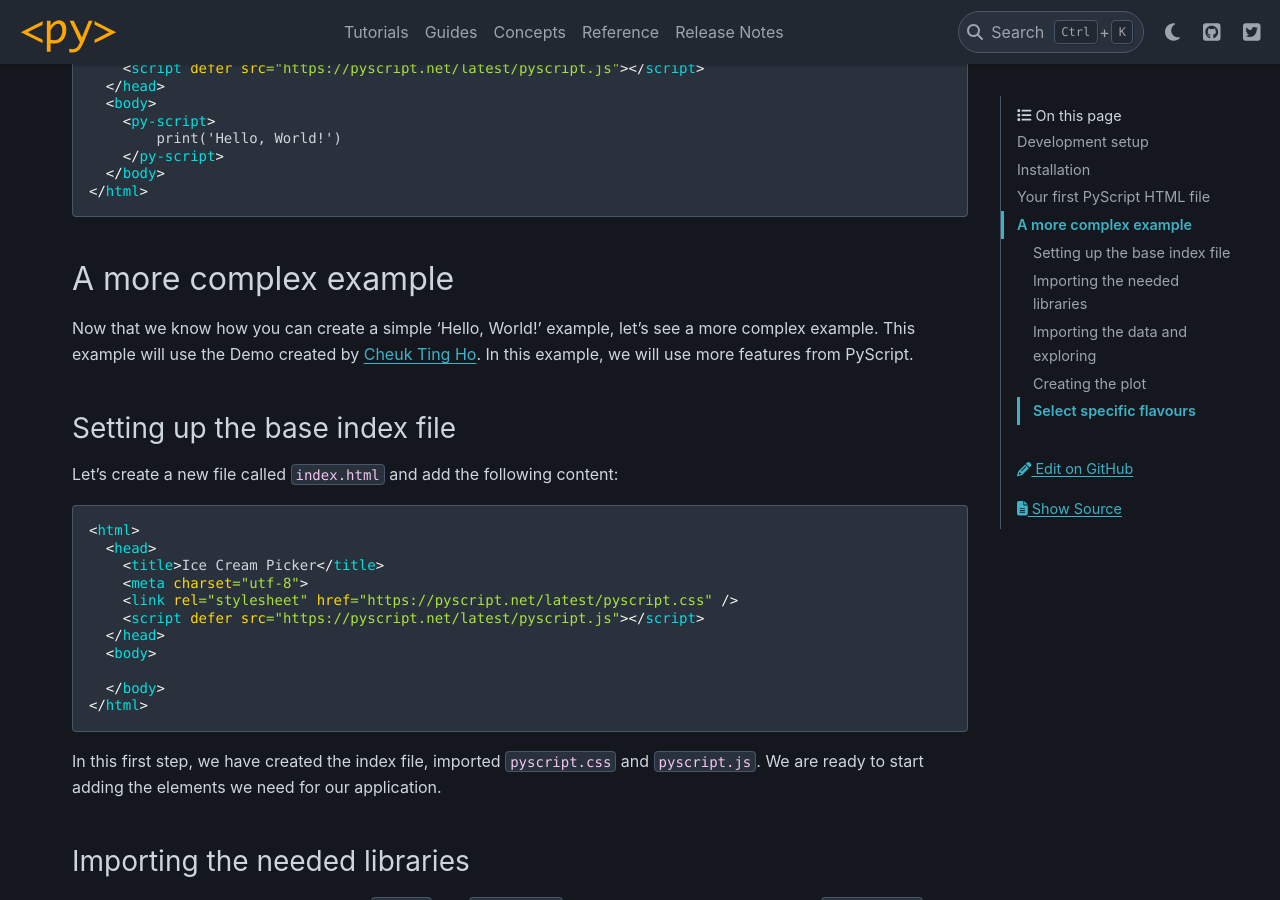
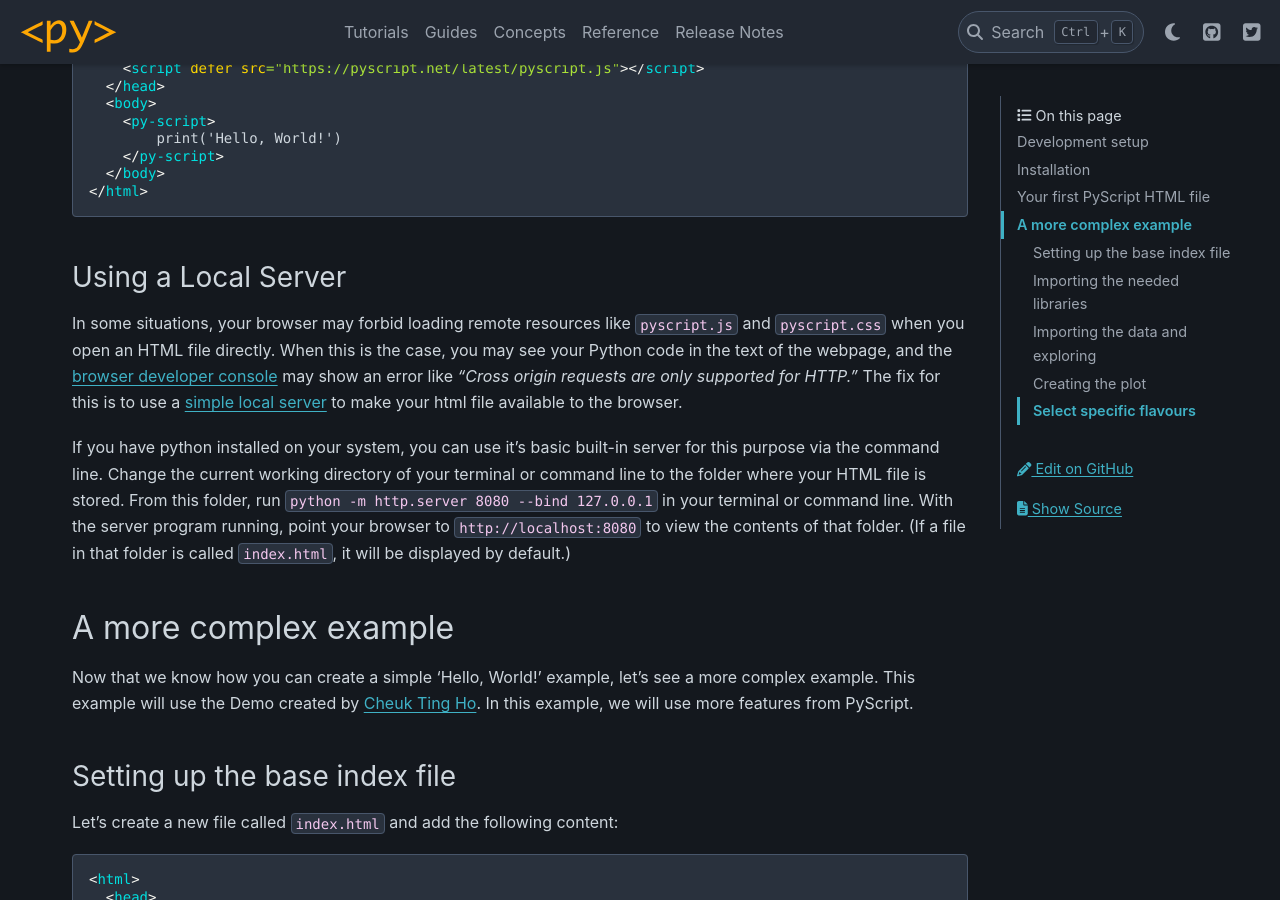
Before and after one commit to pyscript/pyscript, a Sphinx documentation site: the page built from docs/tutorials/getting-started.md, in a window 1280 px wide and 900 px high, scrolled down 849 px. Built offline with Sphinx 7.4.7 and the PyData theme 0.15.4, drawn with Linux system fonts in a browser that asks for light colours.

Commit message:
Add 'Using a Local Dev Server' to Getting Started Docs (#1400)

````diff
--- a/docs/tutorials/getting-started.md
+++ b/docs/tutorials/getting-started.md
@@ -41,6 +41,12 @@
   </body>
 </html>
 ```
+
+### Using a Local Server
+
+In some situations, your browser may forbid loading remote resources like `pyscript.js` and `pyscript.css` when you open an HTML file directly. When this is the case, you may see your Python code in the text of the webpage, and the [browser developer console](https://balsamiq.com/support/faqs/browserconsole/) may show an error like *"Cross origin requests are only supported for HTTP."* The fix for this is to use a [simple local server](https://developer.mozilla.org/en-US/docs/Learn/Common_questions/Tools_and_setup/set_up_a_local_testing_server) to make your html file available to the browser.
+
+If you have python installed on your system, you can use it's basic built-in server for this purpose via the command line. Change the current working directory of your terminal or command line to the folder where your HTML file is stored. From this folder, run `python -m http.server 8080 --bind 127.0.0.1` in your terminal or command line. With the server program running, point your browser to `http://localhost:8080` to view the contents of that folder. (If a file in that folder is called `index.html`, it will be displayed by default.)
 
 ## A more complex example
 
````
